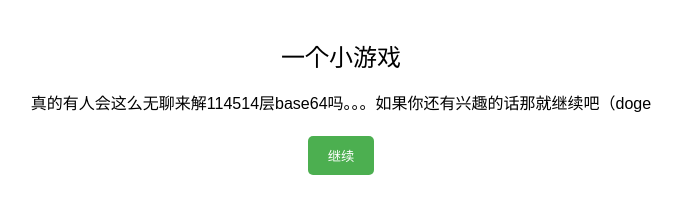
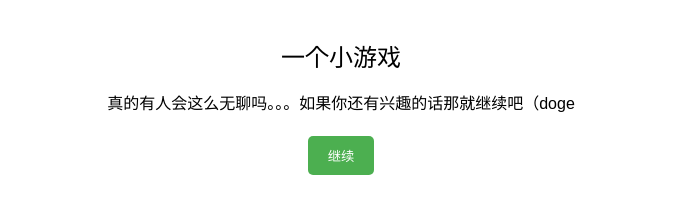
Before and after one commit to Shengyia/play, a plain HTML site: page index.html in a window 1280 px wide. Shown: the whole page, without its empty margins (299-981 px from the left). Drawn offline with Linux system fonts and the light colour scheme.

Commit message:
Update index.html

```diff
--- a/index.html
+++ b/index.html
@@ -53,7 +53,7 @@
 <body>
 	<div class="container">
 		<h2>一个小游戏</h1>
-		<p>真的有人会这么无聊来解114514层base64吗。。。如果你还有兴趣的话那就继续吧（doge</p>
+		<p>真的有人会这么无聊吗。。。如果你还有兴趣的话那就继续吧（doge</p>
 		<input type="submit" value="继续" onclick="alert('这个按钮没有作用')">
 		<p class="transparent">继续:未完待续</p>
 	</div>
```
